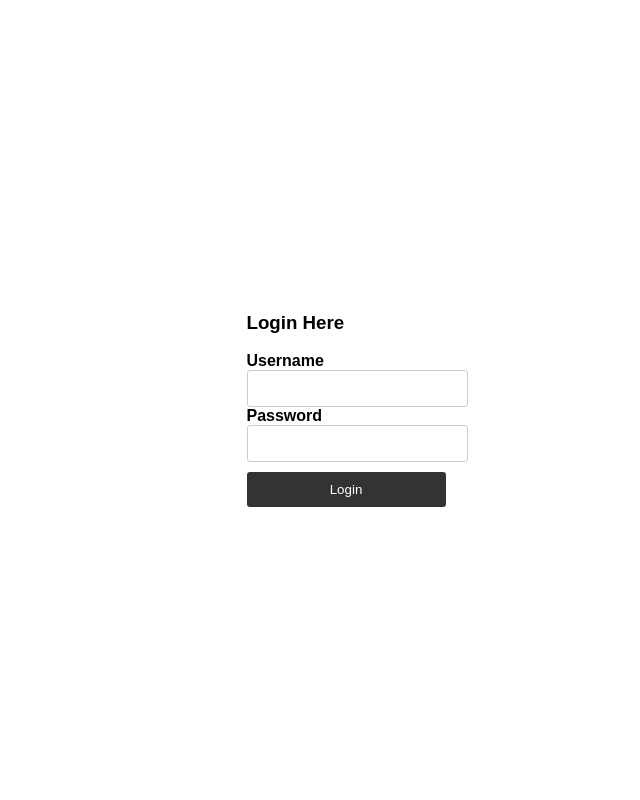
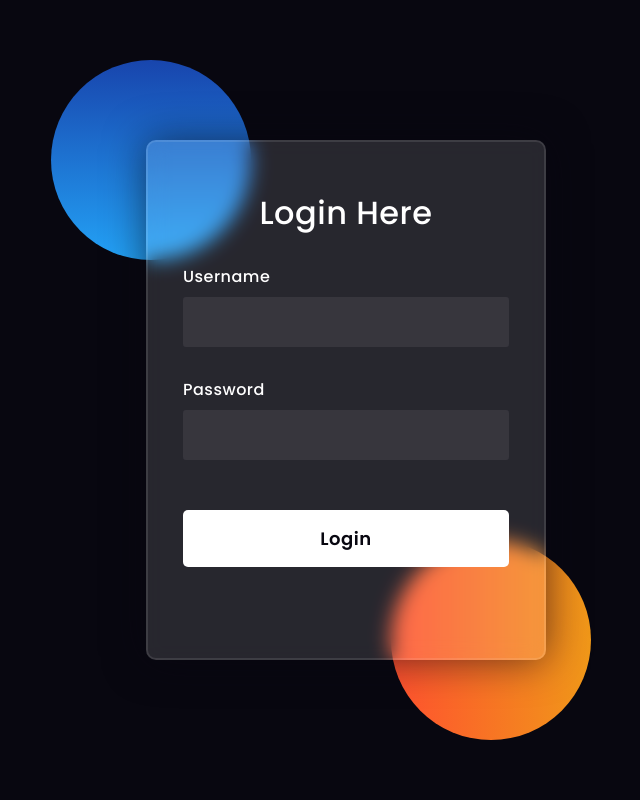
Before and after one commit to Rahulbiju003/RSVP, a PHP site: page /login_page.html in a window 1280 px wide. Shown: the whole page, without its empty margins (294-934 px from the left). Run offline with PHP 8.4, Linux system fonts and the light colour scheme.

Commit message:
Update login_style.css

```diff
--- a/login_style.css
+++ b/login_style.css
@@ -1,49 +1,100 @@
-body {
-    font-family: Arial, sans-serif;
+*,
+*:before,
+*:after{
+    padding: 0;
     margin: 0;
-    padding: 0;
-    display: flex;
-    justify-content: center;
-    align-items: center;
-    height: 100vh;
+    box-sizing: border-box;
 }
-
-  .container {
-    width: 300px;
-    padding: 20px;
-    background-color: #f1f1f1;
-    border-radius: 5px;
+body{
+    background-color: #080710;
 }
-
-  h1 {
+.background{
+    width: 430px;
+    height: 520px;
+    position: absolute;
+    transform: translate(-50%,-50%);
+    left: 50%;
+    top: 50%;
+}
+.background .shape{
+    height: 200px;
+    width: 200px;
+    position: absolute;
+    border-radius: 50%;
+}
+.shape:first-child{
+    background: linear-gradient(
+        #1845ad,
+        #23a2f6
+    );
+    left: -80px;
+    top: -80px;
+}
+.shape:last-child{
+    background: linear-gradient(
+        to right,
+        #ff512f,
+        #f09819
+    );
+    right: -30px;
+    bottom: -80px;
+}
+form{
+    height: 520px;
+    width: 400px;
+    background-color: rgba(255,255,255,0.13);
+    position: absolute;
+    transform: translate(-50%,-50%);
+    top: 50%;
+    left: 50%;
+    border-radius: 10px;
+    backdrop-filter: blur(10px);
+    border: 2px solid rgba(255,255,255,0.1);
+    box-shadow: 0 0 40px rgba(8,7,16,0.6);
+    padding: 50px 35px;
+}
+form *{
+    font-family: 'Poppins',sans-serif;
+    color: #ffffff;
+    letter-spacing: 0.5px;
+    outline: none;
+    border: none;
+}
+form h3{
+    font-size: 32px;
+    font-weight: 500;
+    line-height: 42px;
     text-align: center;
 }
 
-  .form-group {
-    margin-bottom: 15px;
+label{
+    display: block;
+    margin-top: 30px;
+    font-size: 16px;
+    font-weight: 500;
 }
-
-  label {
+input{
     display: block;
-    font-weight: bold;
+    height: 50px;
+    width: 100%;
+    background-color: rgba(255,255,255,0.07);
+    border-radius: 3px;
+    padding: 0 10px;
+    margin-top: 8px;
+    font-size: 14px;
+    font-weight: 300;
 }
-
-  input[type="text"],
-  input[type="password"] {
+::placeholder{
+    color: #e5e5e5;
+}
+button{
+    margin-top: 50px;
     width: 100%;
-    padding: 10px;
-    border: 1px solid #ccc;
-    border-radius: 3px;
-  }
-
-  button[type="submit"] {
-    display: block;
-    width: 100%;
-    padding: 10px;
-    margin-top: 10px;
-    background-color: #333;
-    color: #fff;
-    border: none;
-    border-radius: 3px;
+    background-color: #ffffff;
+    color: #080710;
+    padding: 15px 0;
+    font-size: 18px;
+    font-weight: 600;
+    border-radius: 5px;
     cursor: pointer;
 }
```
Lines whose indentation alone changed are shown as unchanged.
